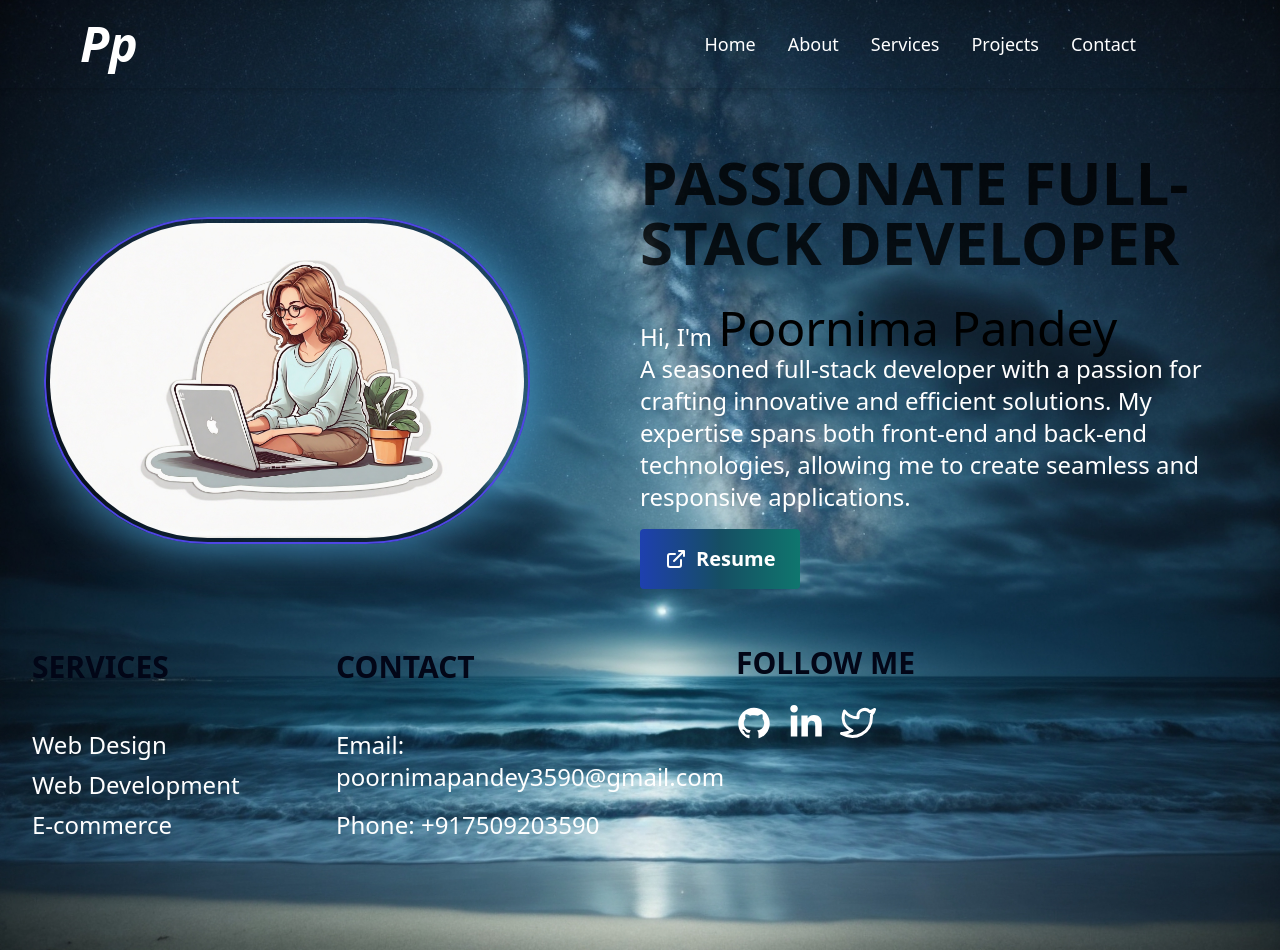
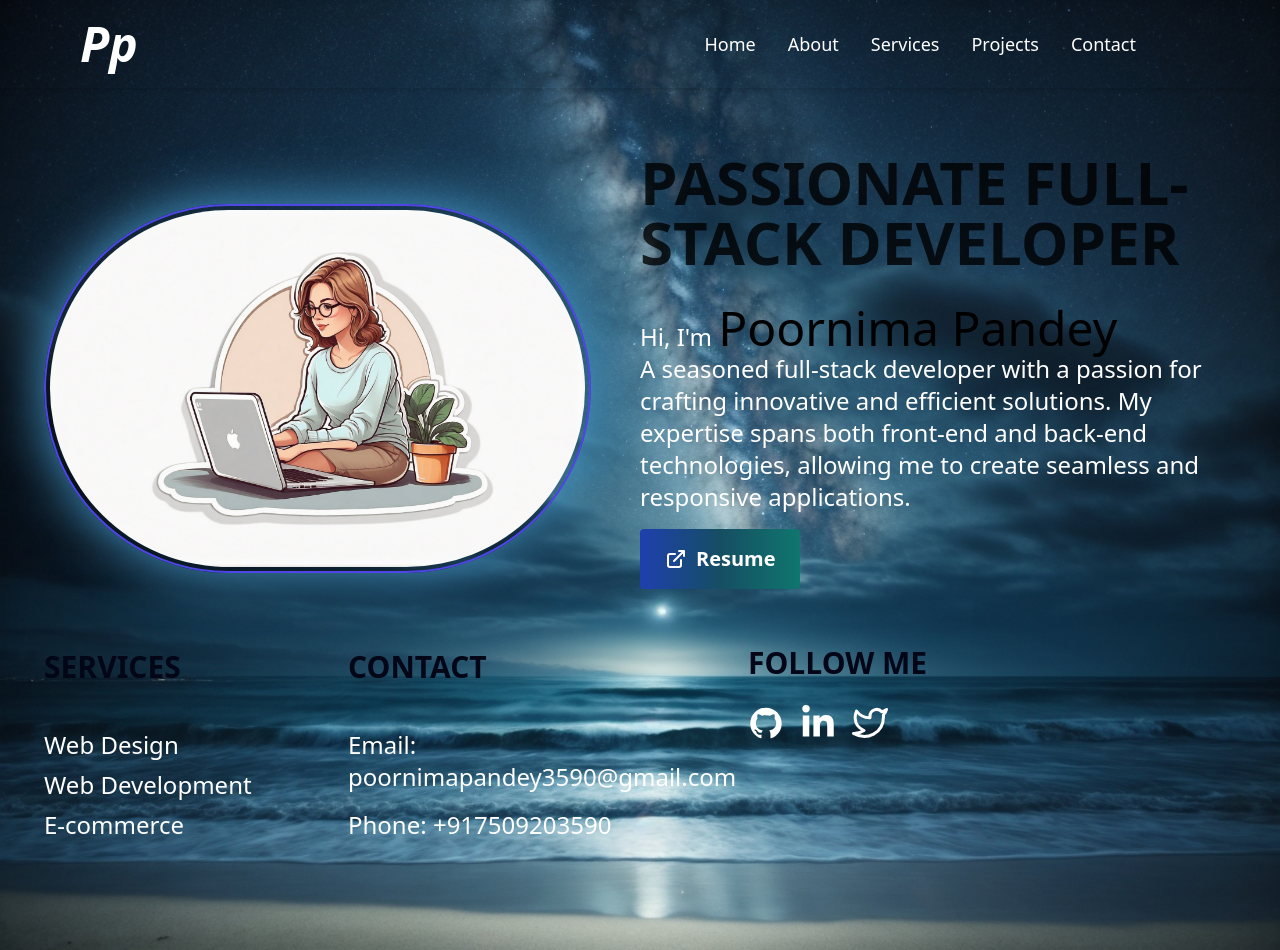
Before and after one commit to pp35/MY_PORRTFOLIO, a React (Vite) app: page /my_portfolio/ in a window 1280 px wide. Shown: the top 950 px of the page. Built offline with nearby package versions, Linux system fonts and the light colour scheme.

Commit message:
first commit

```diff
--- a/src/components/Footer.jsx
+++ b/src/components/Footer.jsx
@@ -8,21 +8,21 @@ export default function Footer() {
     <footer className="text-white py-8">
       <div className="container mx-auto grid grid-cols-1 md:grid-cols-2 lg:grid-cols-4 ">
         <div className="md:col-span-1">
-          <h2 className="text-3xl md:text-3xl font-semibold text-slate-950 py-7 uppercase">Services</h2>
+          <h2 className="text-3xl md:text-3xl font-semibold text-slate-950 py-7 uppercase ml-3">Services</h2>
           <ul className="text-sm md:text-base my-4">
-            <li className="my-2 text-2xl">Web Design</li>
-            <li className="my-2 text-2xl">Web Development</li>
-            <li className="my-2 text-2xl">E-commerce</li>
+            <li className="my-2 text-2xl ml-3">Web Design</li>
+            <li className="my-2 text-2xl ml-3">Web Development</li>
+            <li className="my-2 text-2xl ml-3">E-commerce</li>
           </ul>
         </div>
         <div className="mb-8 md:mb-0 md:col-span-1">
-          <h2 className="text-3xl md:text-3xl font-semibold text-slate-950 py-7 uppercase">Contact</h2>
-          <p className="text-2xl  my-4">Email: poornimapandey3590@gmail.com</p>
-          <p className=" text-2xl my-4">Phone: +917509203590</p>
+          <h2 className="text-3xl md:text-3xl font-semibold text-slate-950 py-7 uppercase ml-3">Contact</h2>
+          <p className="text-2xl ml-3  my-4">Email: poornimapandey3590@gmail.com</p>
+          <p className=" text-2xl my-4 ml-3">Phone: +917509203590</p>
         </div>
         <div className="md:col-span-3 lg:col-span-2">
-          <h2 className="text-3xl md:text-3xl font-semibold text-slate-950 py-6 sm:px-0   lg:px-24 uppercase">Follow Me</h2>
-          <div className="flex space-x-4 sm:mb-4 sm:px-0   lg:px-24">
+          <h2 className="text-3xl md:text-3xl font-semibold text-slate-950 py-6 sm:px-0   lg:px-24 uppercase ml-3">Follow Me</h2>
+          <div className="flex space-x-4 sm:mb-4 sm:px-0 ml-3  lg:px-24">
             <a href="https://github.com/pp35?tab=packages" className="text-white hover:text-blue-900 transition-all duration-150 ease-in-out ">
               <AiFillGithub className=" text-4xl  " />
             </a>
--- a/src/components/Home.jsx
+++ b/src/components/Home.jsx
@@ -5,9 +5,13 @@ import "aos/dist/aos.css";
 import Footer from "./Footer";
 import { Fade } from "react-reveal";
 import img from "../assets/70.jpg";
+
 export default function Home() {
   const [sentenceIndex, setSentenceIndex] = useState(0);
-  const sentences = ["Welcome To My Portfolio", "Passionate Full-Stack Developer"];
+  const sentences = [
+    "Welcome To My Portfolio",
+    "Passionate Full-Stack Developer",
+  ];
 
   useEffect(() => {
     Aos.init({
@@ -32,7 +36,6 @@ export default function Home() {
     from: { opacity: 0 },
     reset: true,
     onRest: () => {
-
       nextSentence();
     },
   });
@@ -41,8 +44,19 @@ export default function Home() {
     <>
       <div className="max-w-screen-xl mx-auto md:px-8 py-16">
         <div className="lg:flex lg:justify-between lg:items-center">
-          <div className="lg:w-1/2 lg:text-start text-center lg:order-last">
           <Fade left>
+            <div className="lg:w-1/2">
+              <img
+                data-aos="fade-up"
+                src={img}
+                alt=""
+                className="rounded-full border-2 p-1 border-indigo-600 img_glow lg:w-[90%] md:w-2/3 sm:w-2/3 lg:mt-5 sm:ml-36 lg:ml-3 transition-all relative top-2 duration-300"
+              />
+            </div>
+          </Fade>
+
+          <Fade right>
+            <div className="lg:w-1/2 lg:text-start text-center">
               <animated.h1
                 style={props}
                 data-aos="fade-right"
@@ -50,29 +64,30 @@ export default function Home() {
               >
                 {sentences[sentenceIndex]}
               </animated.h1>
-            </Fade>
-            <Fade right>
               <h2 data-aos="fade-left" className="text-2xl text-white">
-                Hi, I'm <span className="text-5xl text-black ">Poornima Pandey</span>
+                Hi, I'm{" "}
+                <span className="text-5xl text-black ">Poornima Pandey</span>
                 <p data-aos="fade-left">
-                  A seasoned full-stack developer with a passion for crafting innovative and efficient solutions. My expertise spans both front-end and back-end technologies, allowing me to create seamless and responsive applications.
+                  A seasoned full-stack developer with a passion for crafting
+                  innovative and efficient solutions. My expertise spans both
+                  front-end and back-end technologies, allowing me to create
+                  seamless and responsive applications.
                 </p>
               </h2>
-            </Fade>
               <Fade up>
                 <button
                   data-aos="fade-up"
                   className="bg-gradient-to-r from-blue-800 via-cyan-900 to-teal-700 hover:bg-gradient-to-r hover:from-teal-500 hover:via-cyan-500 hover:to-blue-500 text-white text-xl font-bold py-4 px-6 rounded mt-4 transition-all duration-300"
                   onClick={() => {
-    // Replace 'YOUR_RESUME_LINK' with the actual link to your resume file
-    const resumeLink = 'https://drive.google.com/uc?export=download&id=19WKFGb21QGp68ftcwtyrQFFAxrALtOCO';
+                    const resumeLink =
+                      "https://drive.google.com/uc?export=download&id=19WKFGb21QGp68ftcwtyrQFFAxrALtOCO";
 
                     // Create an anchor element
-    const link = document.createElement('a');
+                    const link = document.createElement("a");
                     link.href = resumeLink;
 
                     // Set the download attribute to force download
-    link.download = 'Poornima Pandey.pdf';
+                    link.download = "Poornima Pandey.pdf";
 
                     // Append the anchor to the document and trigger a click
                     document.body.appendChild(link);
@@ -103,20 +118,11 @@ export default function Home() {
                     Resume
                   </div>
                 </button>
-
-
+              </Fade>
+            </div>
           </Fade>
         </div>
 
-          <Fade up>
-            <img
-              data-aos="fade-up"
-              src={img}
-              alt=""
-              className="rounded-full border-2 p-1 border-indigo-600 img_glow lg:w-2/5 md:w-2/3 sm:w-2/3 lg:mt-5 sm:mt-8 sm:ml-36 lg:ml-3 transition-all duration-300"
-            />
-          </Fade>
-        </div>
         <div>
           <Footer />
         </div>
--- a/src/components/Navbar.jsx
+++ b/src/components/Navbar.jsx
@@ -13,7 +13,7 @@ const Navbar = () => {
       <div className="flex justify-center items-center h-full">
         <ul className="text-center text-xl">
           <li className="my-4 py-4 border-b border-slate-800 hover:bg-slate-500 cursor-pointer hover:rounded">
-            <NavLink to="/" onClick={handleClick}>Home</NavLink>
+            <NavLink to="*" onClick={handleClick}>Home</NavLink>
           </li>
           <li className="my-4 py-4 border-b border-slate-800 hover:bg-slate-500 cursor-pointer hover:rounded">
             <NavLink to="/About" onClick={handleClick}>About</NavLink>
@@ -41,7 +41,7 @@ const Navbar = () => {
         <div className="lg:flex md:flex lg:flex-1 items-center justify-end font-normal hidden">
           <div className="flex-10">
             <ul className="flex gap-8 mr-16 text-[18px]">
-              <NavLink to="/" activeClassName="text-blue-500">Home</NavLink>
+              <NavLink to="*" activeClassName="text-blue-500">Home</NavLink>
               <NavLink to="/About" activeClassName="text-blue-500">About</NavLink>
               <NavLink to="/Services" activeClassName="text-blue-500">Services</NavLink>
               <NavLink to="/Projects" activeClassName="text-blue-500">Projects</NavLink>
```
Lines whose indentation alone changed are shown as unchanged.
